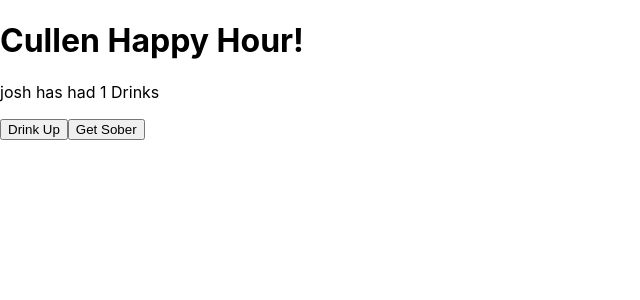
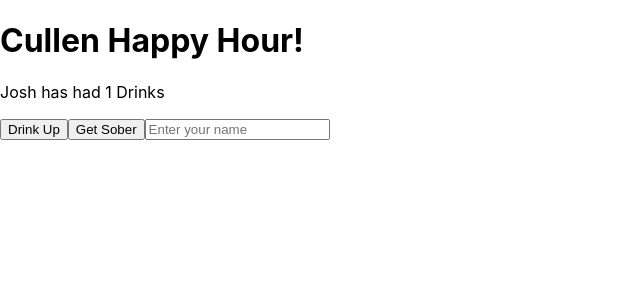
Before and after one commit to joshgulledge/react-intro, a React (Create React App) app: page / in a window 1280 px wide. Shown: the top 300 px of the page, without its empty margins (0-640 px from the left). Built offline with nearby package versions, Linux system fonts and the light colour scheme.

Commit message:
target value

```diff
--- a/src/App.js
+++ b/src/App.js
@@ -6,9 +6,10 @@ import { useState } from 'react';
 
 // App is a component
 function App() {
-  let myName = 'josh';
+  const [name, setName] = useState('Josh');
+  // let myName = 'josh';
 
-  let myH1 = <h1>Go home, {myName}, you're Drunk</h1>;
+  let myH1 = <h1>Go home, {name}, you're Drunk</h1>;
 
   // does not render this way
   // let drinkCount = 1;
@@ -26,7 +27,7 @@ function App() {
     <div>
       <h1>Cullen Happy Hour!</h1>
       <p>
-        {myName} has had {drinkCount} Drinks
+        {name} has had {drinkCount} Drinks
       </p>
 
       <button
@@ -39,6 +40,14 @@ function App() {
       </button>
 
       <button onClick={soberUp}>Get Sober</button>
+
+      <input
+        placeholder="Enter your name"
+        onChange={(e) => {
+          console.log(e.target.value);
+          setName(e.target.value);
+        }}
+      ></input>
     </div>
   );
 }
```
